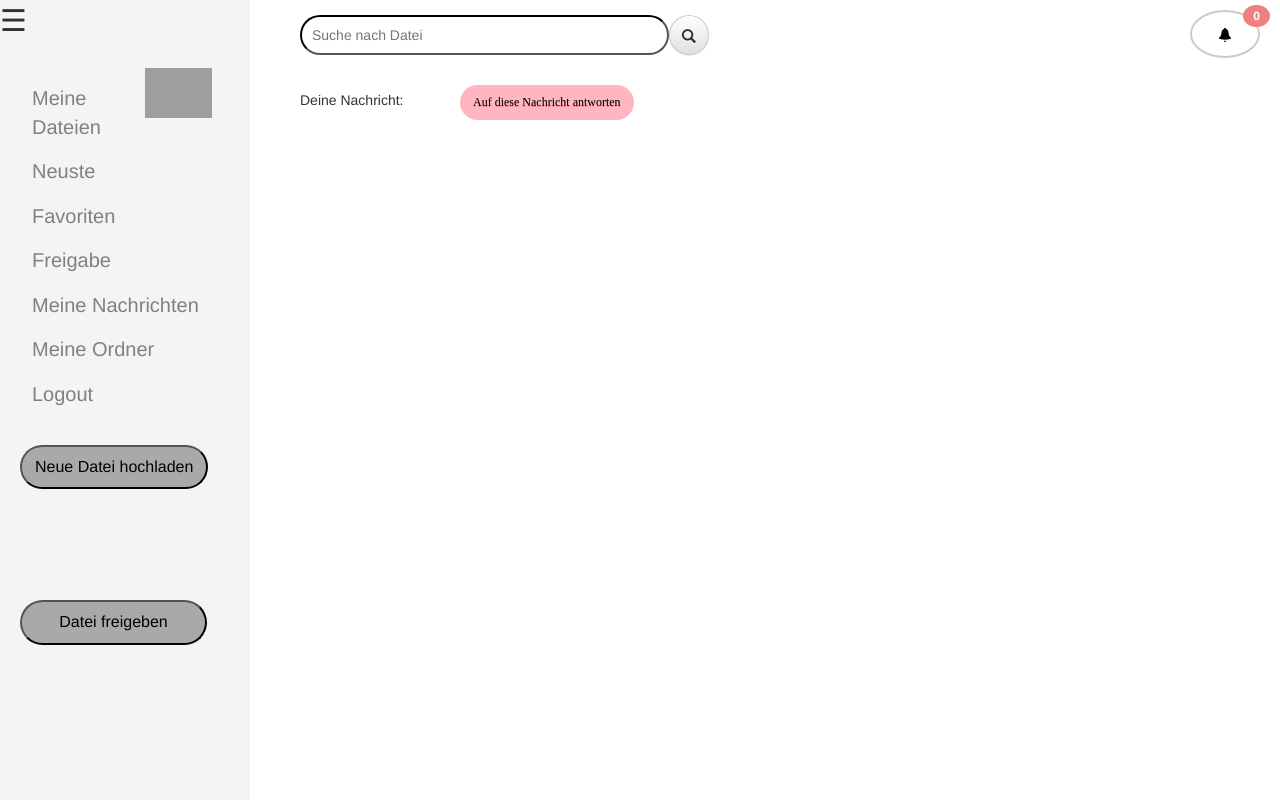
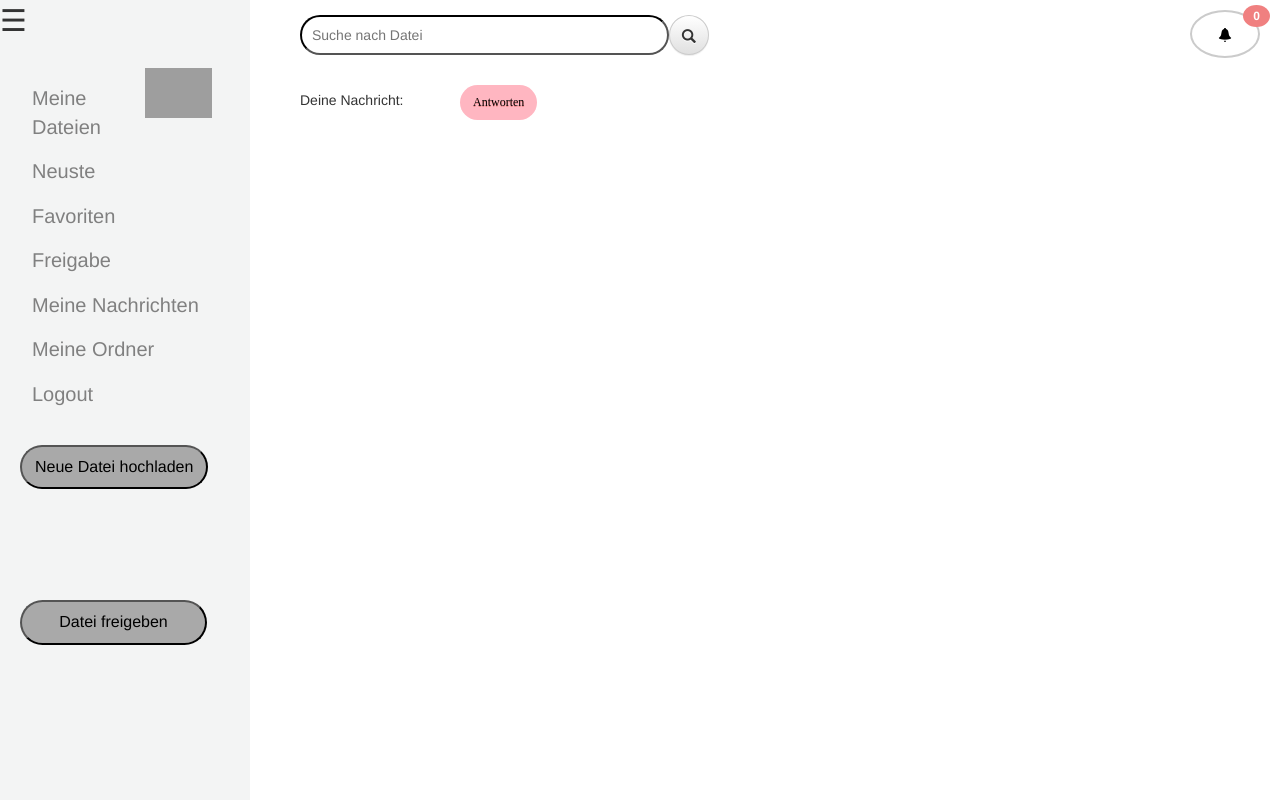
Before and after one commit to venussteinmetz/Lima, a PHP site: page /show_message_do.php?id=1 in a window 1280 px wide. Run offline with PHP 8.4, Linux system fonts and the light colour scheme; the visitor is signed in with stand-in values (Sample User, id 1); data that the repository does not hold is empty; grey boxes are pictures that could not be loaded.

Commit message:
Update show_message_do.php

```diff
--- a/show_message_do.php
+++ b/show_message_do.php
@@ -111,7 +111,7 @@ $message = $_GET["id"];
 
 
     <p>
-        <a id="answer_button" href="answer_message.php?id=<?php echo $message; ?>">Auf diese Nachricht antworten</a>
+        <a id="answer_button" href="answer_message.php?id=<?php echo $message; ?>">Antworten</a>
         <?php
         $date = date('Y-m-d H:i:s');
         $statement4 = $pdo->prepare("UPDATE message SET message_read=:message_read WHERE message_id=:id");
```
